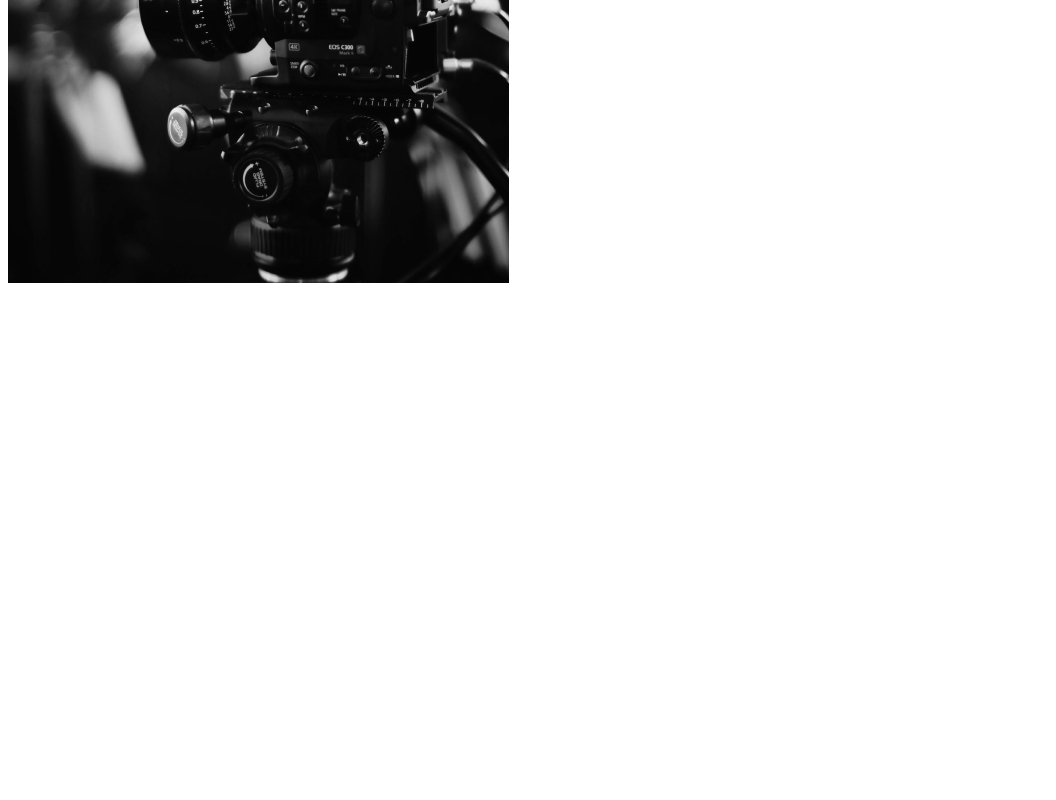
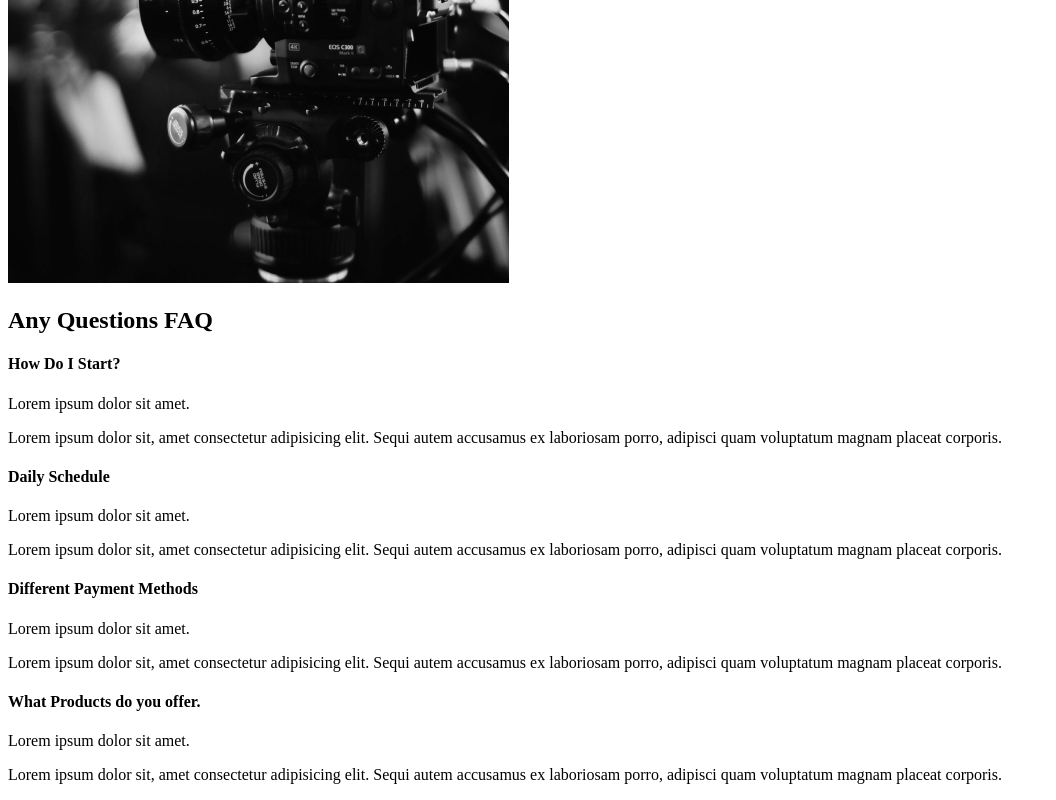
Before and after one commit to radoshDev/capture-site, a React (Create React App) app: page / in a window 1280 px wide. Shown: the part 2099-2899 px from the top of the page, without its empty margins (0-1056 px from the left). Before the commit the page ends 2394 px from the top, so only its background shows below. Built offline with nearby package versions, Linux system fonts and the light colour scheme.

Commit message:
Add markup for Faq section

```diff
--- /dev/null
+++ b/src/components/FaqSection.js
@@ -0,0 +1,57 @@
+import React from "react";
+
+const FaqSection = () => {
+	return (
+		<div className="faq">
+			<h2>
+				Any Questions <span>FAQ</span>
+			</h2>
+			<div className="question">
+				<h4>How Do I Start?</h4>
+				<div className="answer">
+					<p>Lorem ipsum dolor sit amet.</p>
+					<p>
+						Lorem ipsum dolor sit, amet consectetur adipisicing elit. Sequi
+						autem accusamus ex laboriosam porro, adipisci quam voluptatum magnam
+						placeat corporis.
+					</p>
+				</div>
+			</div>
+			<div className="question">
+				<h4>Daily Schedule</h4>
+				<div className="answer">
+					<p>Lorem ipsum dolor sit amet.</p>
+					<p>
+						Lorem ipsum dolor sit, amet consectetur adipisicing elit. Sequi
+						autem accusamus ex laboriosam porro, adipisci quam voluptatum magnam
+						placeat corporis.
+					</p>
+				</div>
+			</div>
+			<div className="question">
+				<h4>Different Payment Methods</h4>
+				<div className="answer">
+					<p>Lorem ipsum dolor sit amet.</p>
+					<p>
+						Lorem ipsum dolor sit, amet consectetur adipisicing elit. Sequi
+						autem accusamus ex laboriosam porro, adipisci quam voluptatum magnam
+						placeat corporis.
+					</p>
+				</div>
+			</div>
+			<div className="question">
+				<h4>What Products do you offer.</h4>
+				<div className="answer">
+					<p>Lorem ipsum dolor sit amet.</p>
+					<p>
+						Lorem ipsum dolor sit, amet consectetur adipisicing elit. Sequi
+						autem accusamus ex laboriosam porro, adipisci quam voluptatum magnam
+						placeat corporis.
+					</p>
+				</div>
+			</div>
+		</div>
+	);
+};
+
+export default FaqSection;
--- a/src/pages/AboutUs.js
+++ b/src/pages/AboutUs.js
@@ -1,12 +1,14 @@
 import React from "react";
 import AboutSection from "../components/AboutSection";
 import ServicesSection from "../components/ServicesSection";
+import FaqSection from "../components/FaqSection";
 
 const AboutUs = () => {
 	return (
 		<>
 			<AboutSection />
 			<ServicesSection />
+			<FaqSection />
 		</>
 	);
 };
```
